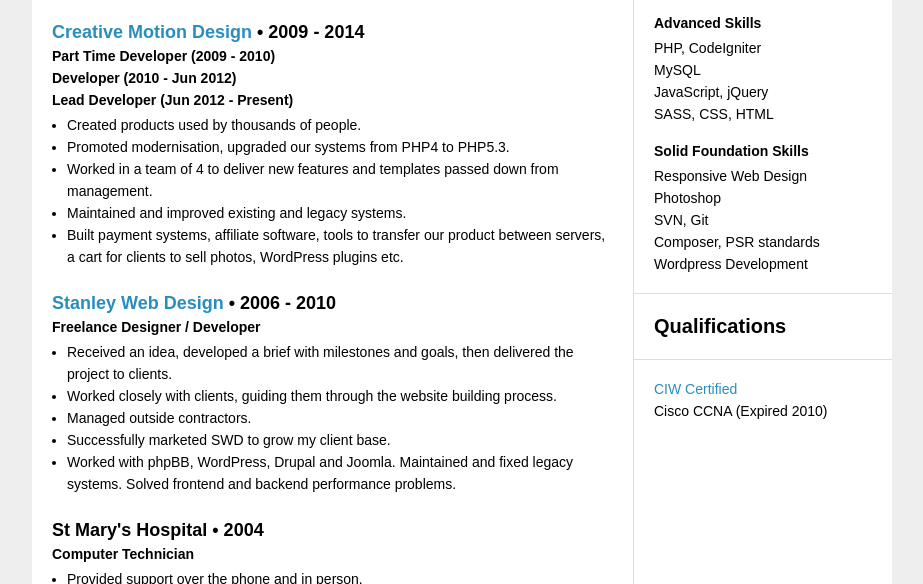
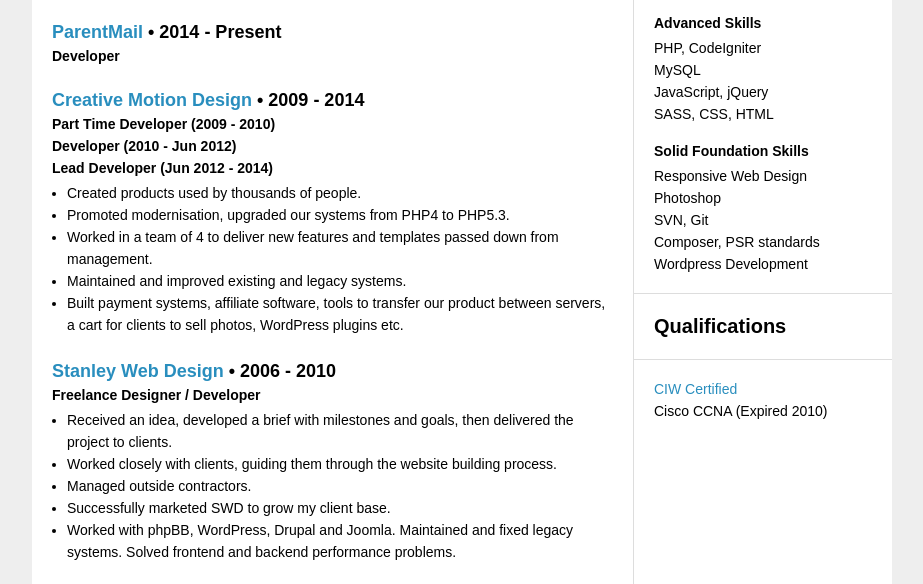
Before and after one commit to JasonZStanley/cv, a plain HTML site: page index.html in a window 1280 px wide. Shown: the part 176-760 px from the top of the page, without its empty margins (178-1101 px from the left). Drawn offline with Linux system fonts and the light colour scheme.

Commit message:
Updated employment status

```diff
--- a/index.html
+++ b/index.html
@@ -60,11 +60,15 @@
 				<div class="content-wrapper">
 					<section class="experience">
 						<h3>Experience</h3>
+						<article class="parentmail">
+							<h4><a target="_blank" href="http://parentmail.co.uk">ParentMail</a> &bull; 2014 - Present</h4>
+							<h5>Developer</h5>
+						</article>
 						<article class="cmd">
 							<h4><a href="http://creativemotiondesign.com" target="_blank">Creative Motion Design</a> &bull; 2009 - 2014</h4>
 							<h5>Part Time Developer (2009 - 2010)</h4>
 							<h5>Developer (2010 - Jun 2012)</h5>
-							<h5>Lead Developer (Jun 2012 - Present)</h5>
+							<h5>Lead Developer (Jun 2012 - 2014)</h5>
 							<ul>
 								<li>Created products used by thousands of people.</li>
 								<li>Promoted modernisation, upgraded our systems from PHP4 to PHP5.3. <!--Promoted coding standards and continued investment in new technology.--></li>
```
